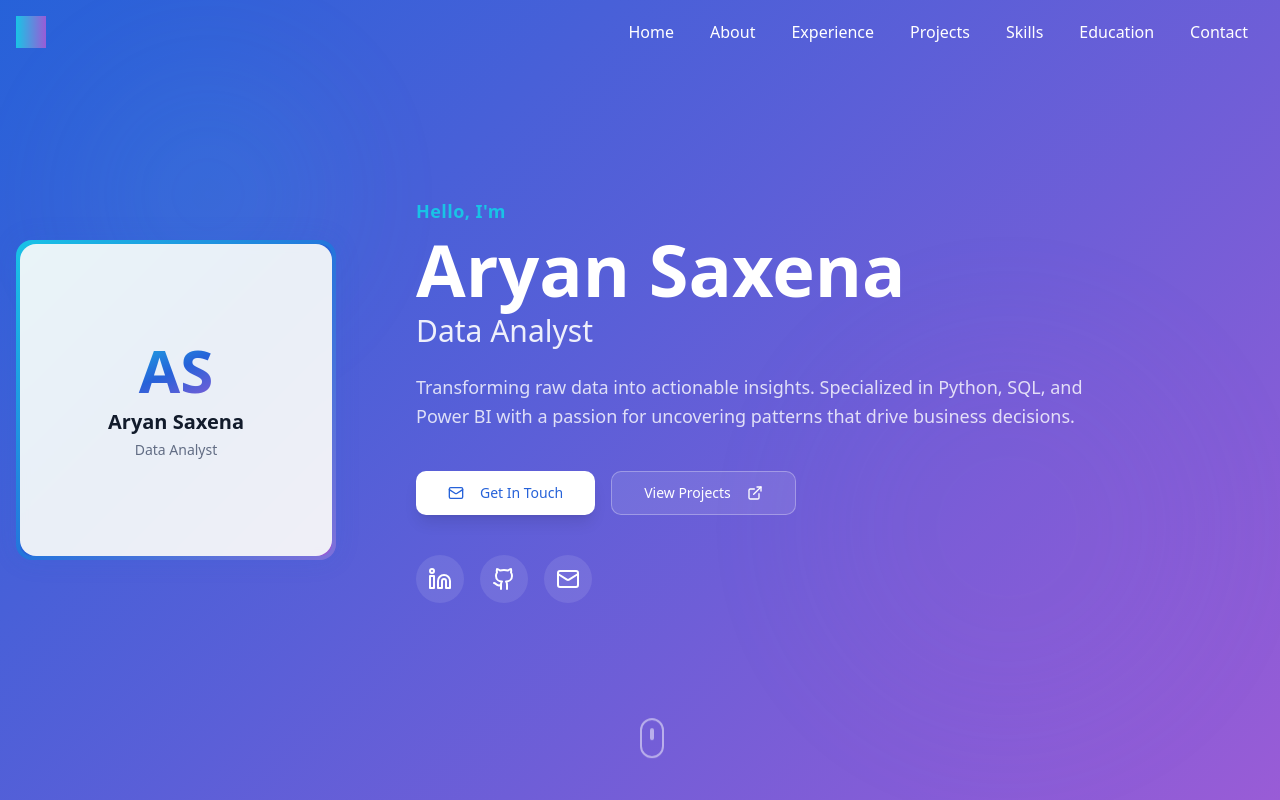
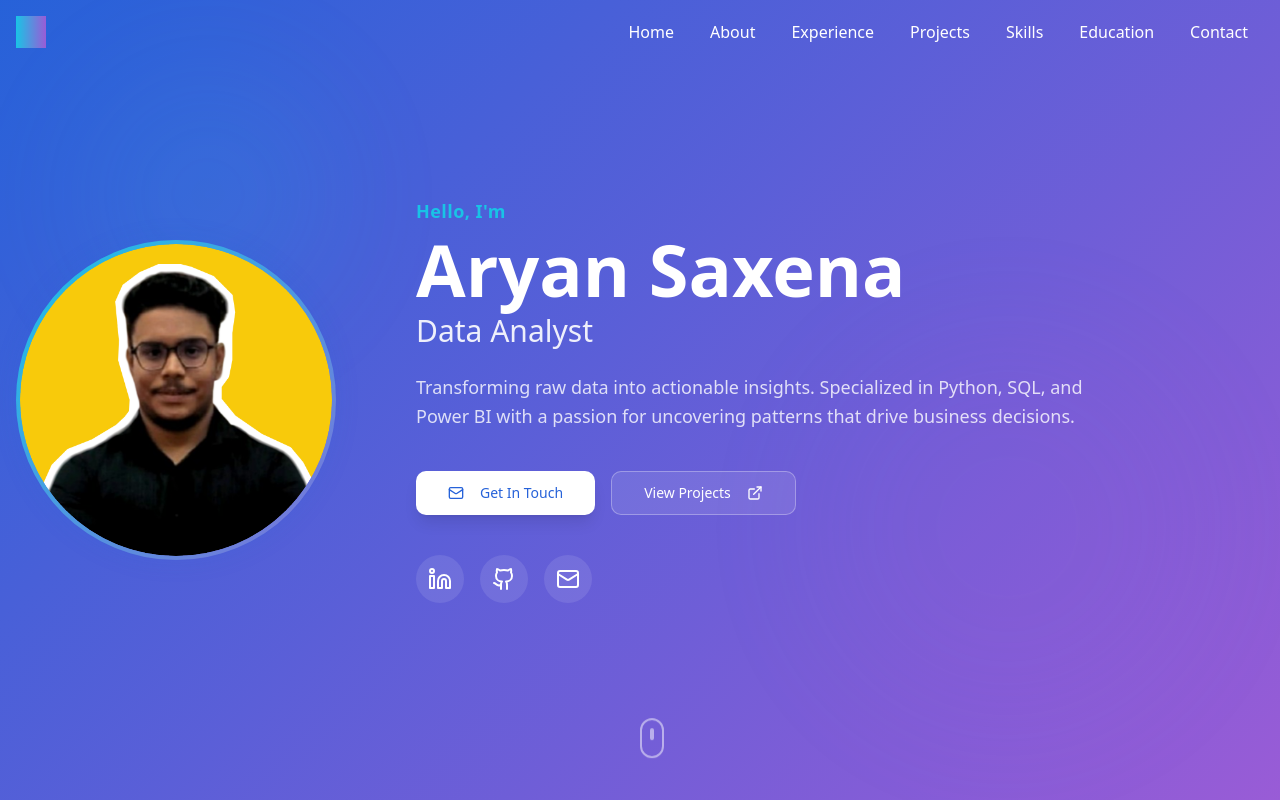
Before and after one commit to aryan-18-as/portfolio, a React (Vite) app: page / in a window 1280 px wide. Shown: the top 800 px of the page. Built offline with nearby package versions, Linux system fonts and the light colour scheme; the HTML template or start-up script is replaced by a standard one.

Commit message:
Reverted to commit 4b0654ba4b88307506f135f16564135e3e12e583

```diff
--- a/src/components/Hero.tsx
+++ b/src/components/Hero.tsx
@@ -16,23 +16,17 @@ const Hero = () => {
           {/* Photo Section */}
           <div className="flex-shrink-0 animate-fade-in">
             <div className="relative">
-              <div className="w-64 h-64 lg:w-80 lg:h-80 rounded-2xl bg-gradient-to-br from-accent via-primary to-secondary p-1 shadow-glow">
-                <div className="w-full h-full rounded-2xl bg-background/95 backdrop-blur-sm flex items-center justify-center overflow-hidden">
-                  <div className="text-center p-6">
-                    <div className="text-5xl lg:text-6xl font-bold bg-gradient-to-br from-accent via-primary to-secondary bg-clip-text text-transparent mb-2">
-                      AS
-                    </div>
-                    <div className="text-lg lg:text-xl font-semibold text-foreground">
-                      Aryan Saxena
-                    </div>
-                    <div className="text-sm text-muted-foreground mt-1">
-                      Data Analyst
-                    </div>
-                  </div>
+              <div className="w-64 h-64 lg:w-80 lg:h-80 rounded-full bg-gradient-to-br from-accent to-secondary p-1 shadow-glow">
+                <div className="w-full h-full rounded-full overflow-hidden">
+                  <img
+                    src={profilePhoto}
+                    alt="Aryan Saxena - Data Analyst"
+                    className="w-full h-full object-cover"
+                  />
                 </div>
               </div>
               {/* Decorative ring */}
-              <div className="absolute inset-0 rounded-2xl border-4 border-accent/30 animate-pulse" style={{ animationDuration: "3s" }}></div>
+              <div className="absolute inset-0 rounded-full border-4 border-accent/30 animate-pulse" style={{ animationDuration: "3s" }}></div>
             </div>
           </div>
 
```
